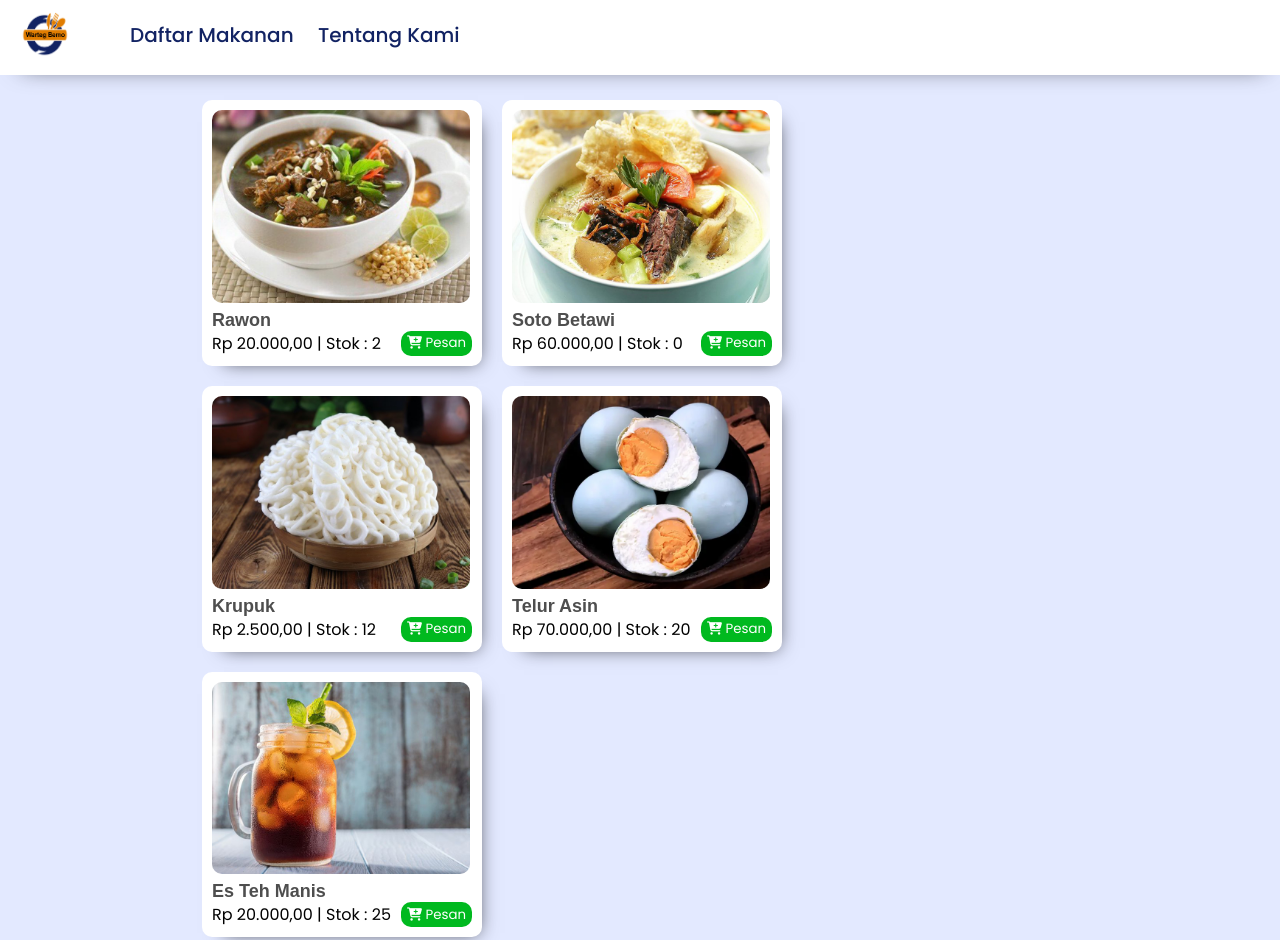
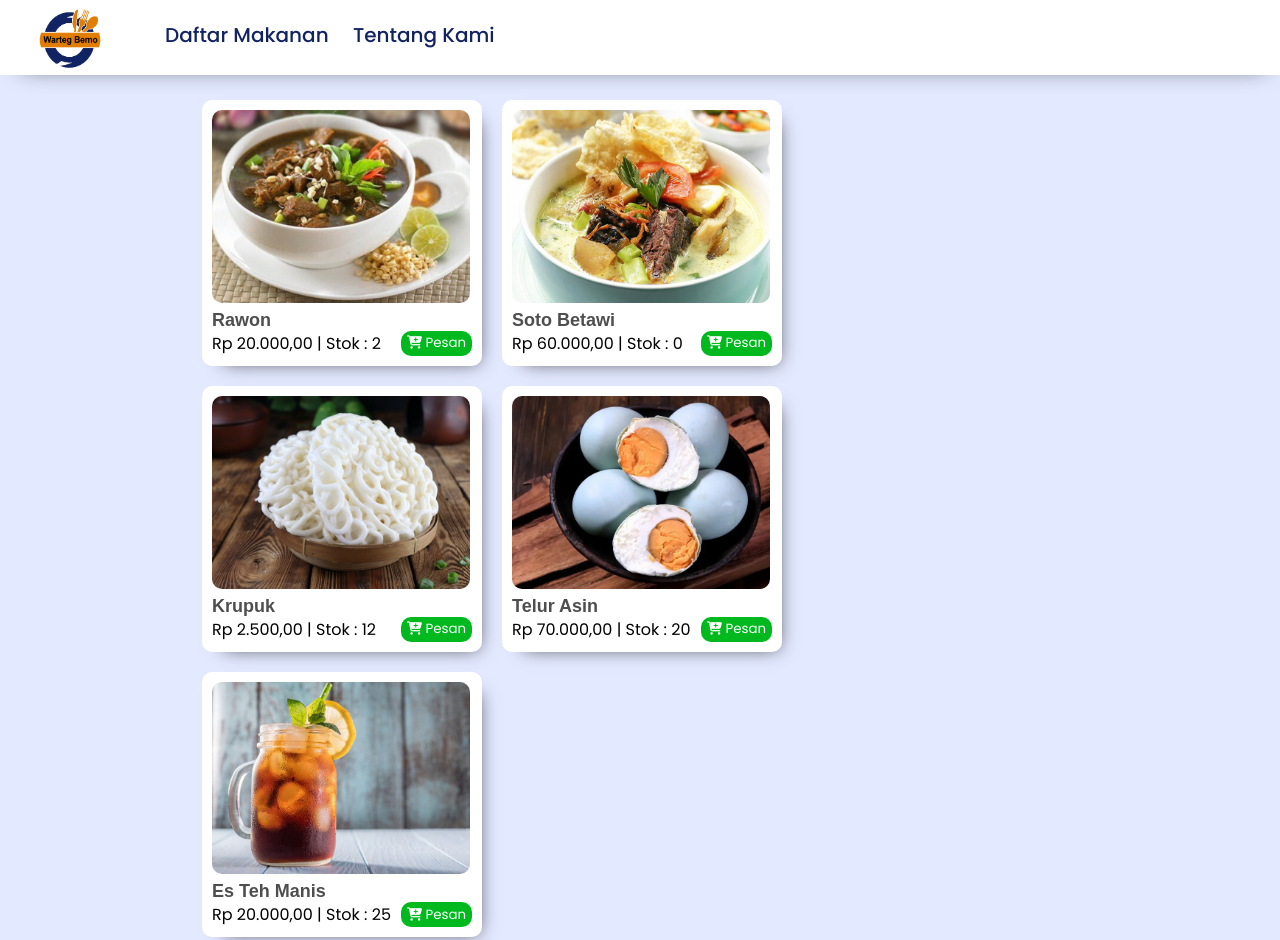
Before and after one commit to abdanzamzam/warteg-bemo, a plain HTML site: page index.html in a window 1280 px wide. Shown: the top 940 px of the page. Drawn offline with Linux system fonts and the light colour scheme.

Commit message:
Perubahan Terakhiroo

```diff
--- a/index.html
+++ b/index.html
@@ -5,8 +5,9 @@
     <meta http-equiv="X-UA-Compatible" content="IE=edge">
     <meta name="viewport" content="width=device-width, initial-scale=1.0">
     <script src="https://kit.fontawesome.com/b67e368fa6.js" crossorigin="anonymous"></script>
+    <link rel="icon" href="./assets/images/logo warteg bemo.png" type="image/icon type">
     <link rel="stylesheet" href="./style.css">
-    <title>Document</title>
+    <title>Warteg Bemo</title>
 </head>
 <body>
     <div class="navbar">
--- a/style.css
+++ b/style.css
@@ -41,9 +41,9 @@ body {
   color: rgb(247, 143, 7);
 }
 .navbar img {
-  width: 50px;
-  height: 50px;
-  padding: 10px 0px 10px 20px;
+  width: 70px;
+  height: 70px;
+  padding: 5px 0px 5px 35px;
   margin: 0;
   align-content: center;
 }
```
